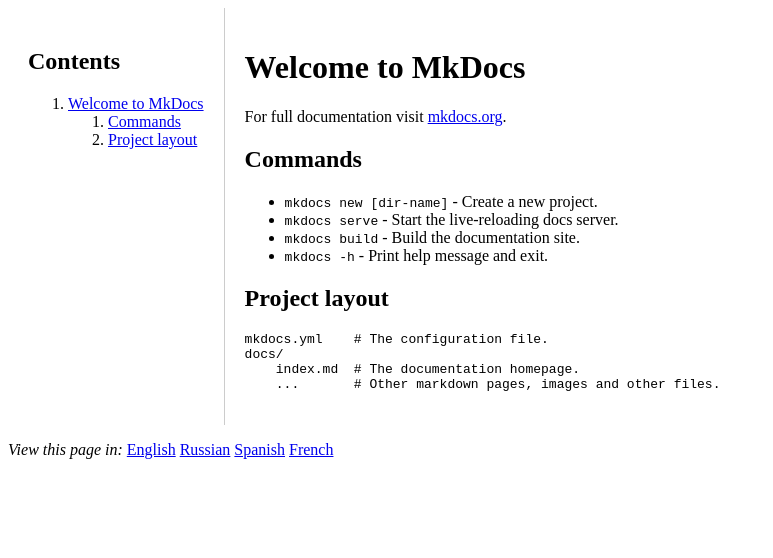
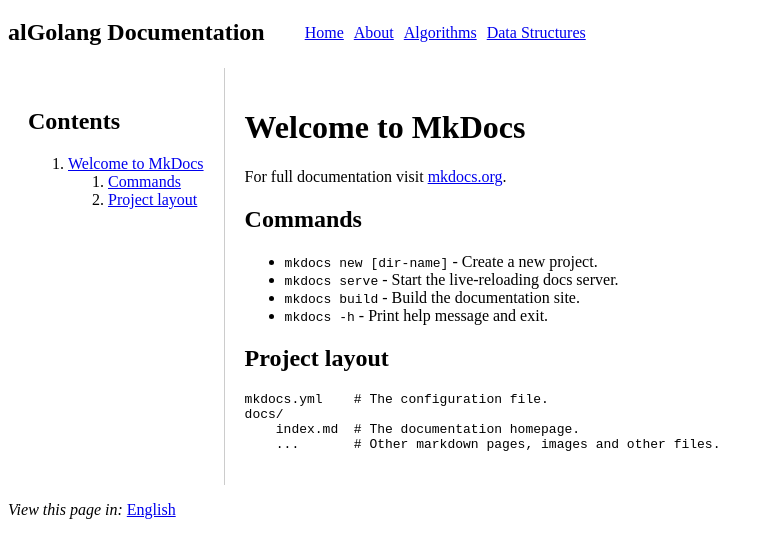
Before and after one commit to luciferreeves/alGolang, an MkDocs documentation site: the page built from docs/en/index.md, in a window 1280 px wide. Shown: the top 558 px of the page, without its empty margins (0-773 px from the left). Built offline with MkDocs 1.6.1, drawn with Linux system fonts in a browser that asks for light colours.

Commit message:
Added Navigation Bar

```diff
--- a/mkdocs.yml
+++ b/mkdocs.yml
@@ -1,4 +1,5 @@
 site_name: alGolang Documentation
+site_uri: '/<l>/'
 theme:
   name: null
   custom_dir: 'theme'
@@ -7,9 +8,12 @@
 languages:
   - lang: 'en'
     lang_name: 'English'
-  - lang: 'ru'
-    lang_name: 'Russian'
-  - lang: 'es'
-    lang_name: 'Spanish'
-  - lang: 'fr'
-    lang_name: 'French'
+navigation:
+  - title: 'Home'
+    url: '/<l>/'
+  - title: 'About'
+    url: '/<l>/about/'
+  - title: 'Algorithms'
+    url: '/<l>/algorithms/'
+  - title: 'Data Structures'
+    url: '/<l>/data-structures/'
--- a/theme/base.html
+++ b/theme/base.html
@@ -9,7 +9,20 @@
         <link rel="stylesheet" href="{{ 'css/style.css'|url }}">
     </head>
     <body>
+        {%- block site_nav %}
+            {%- if config.navigation|length>1 %}
+            <nav>
+                <ul>
+                    <h1 class="title" style="color: black; margin: -5px 40px 0px 0px;"><a style="color: black; text-decoration: none;" href="{{config.site_uri}}">{{config.site_name}}</a></h1>
+                    {% for nav_item in config.navigation %}
+                        <li><a href="{{ nav_item.url }}">{{ nav_item.title }}</a></li>
+                    {% endfor %}
+                </ul>
+            </nav>
+            {% endif %}
+        {%- endblock %}
         <div class="main">
+            {% if page and not page.is_homepage %}
             <div class="sidebar toc">
                 <h2>Contents</h2>
                 <ol>
@@ -32,6 +45,7 @@
                     {%- endfor %}
                 </ol>
             </div>
+            {% endif %}
             <div class="content">
                 {{ page.content }}
             </div>
--- a/theme/css/style.css
+++ b/theme/css/style.css
@@ -11,3 +11,21 @@
 .content {
     padding: 20px;
 }
+
+nav {
+    display: flex;
+    flex-direction: row;
+    align-items: center;
+}
+
+nav > ul {
+    list-style: none;
+    padding: 0;
+    display: flex;
+    flex-direction: row;
+}
+
+nav > ul > li {
+    margin-bottom: 10px;
+    margin-right: 10px;
+}
--- a/theme/js/page-loader.js
+++ b/theme/js/page-loader.js
@@ -20,6 +20,14 @@
     languagesDiv[i].setAttribute('href', href);
 }
 
+const a = document.querySelectorAll('a');
+for (let i = 0; i < a.length; i++) {
+    const split = page.split('/');
+    const root = split[0] + '/' + split[1] + '/' + split[2];
+    const href = a[i].getAttribute('href')
+    a[i].setAttribute('href', href.replace('/<l>', root));
+}
+
 const isLocaleLoaded = (cl) => {
   for (const language of languages) {
     if (cl.includes(language)) {
```
